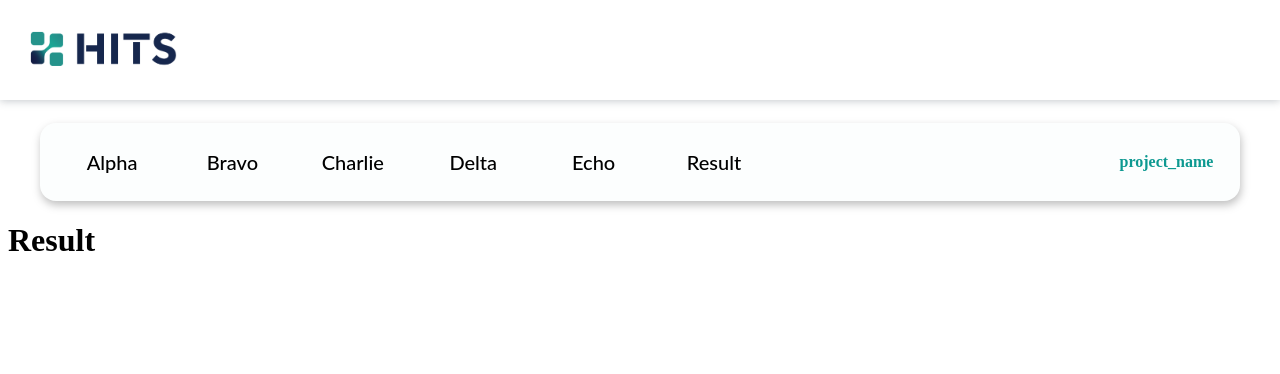
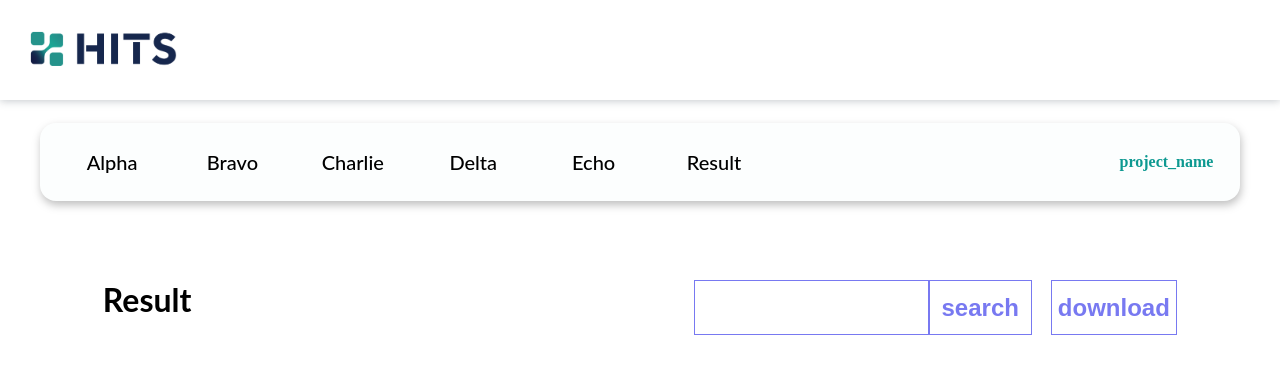
Before and after one commit to sophiecode1105/assignment, a React (Create React App) app: page /result in a window 1280 px wide. Shown: the top 374 px of the page. Built offline with nearby package versions, Linux system fonts and the light colour scheme.

Commit message:
feat: Result 헤더 구현

```diff
--- /dev/null
+++ b/src/components/Result/Search.tsx
@@ -0,0 +1,58 @@
+import styled from "styled-components";
+
+const Container = styled.div`
+  display: flex;
+  justify-content: space-between;
+  flex: 0.45;
+`;
+
+const SearchWrap = styled.div`
+  display: flex;
+  justify-content: cener;
+  flex: 0.72;
+`;
+
+const SearchBar = styled.input`
+  height: 55px;
+  flex: 0.72;
+  border: 1px solid #7879f1;
+  box-sizing: border-box;
+  &:focus {
+    outline: none;
+  }
+`;
+
+const Button = styled.button`
+  display: flex;
+  align-items: center;
+  justify-content: center;
+  text-align: center;
+  height: 55px;
+  font-weight: 700;
+  font-size: 24px;
+  line-height: 29px;
+  border: 1px solid #7879f1;
+  color: #7879f1;
+  background-color: #ffffff;
+  cursor: pointer;
+`;
+const SearchButton = styled(Button)`
+  flex: 0.28;
+`;
+
+const DownloadButton = styled(Button)`
+  flex: 0.24;
+`;
+
+const Search = () => {
+  return (
+    <Container>
+      <SearchWrap>
+        <SearchBar />
+        <SearchButton>search</SearchButton>
+      </SearchWrap>
+      <DownloadButton>download</DownloadButton>
+    </Container>
+  );
+};
+export default Search;
--- a/src/pages/Result.tsx
+++ b/src/pages/Result.tsx
@@ -1,8 +1,38 @@
+import styled from "styled-components";
+import Search from "../components/Result/Search";
+
+const Container = styled.div`
+  display: flex;
+  flex-direction: column;
+  width: 85%;
+  margin: 79px auto 0 auto;
+`;
+
+const Header = styled.div`
+  display: flex;
+  justify-content: space-between;
+  width: 100%;
+  height: 103px;
+  border-bottom: 1px solid #0d9991;
+`;
+
+const Title = styled.h1`
+  flex: 0.5;
+  height: 100%;
+  margin: 0;
+  font-family: Lato;
+  font-size: 32px;
+  text-align: left;
+`;
+
 const Result = () => {
   return (
-    <>
-      <h1>Result</h1>
-    </>
+    <Container>
+      <Header>
+        <Title>Result</Title>
+        <Search />
+      </Header>
+    </Container>
   );
 };
 
```
